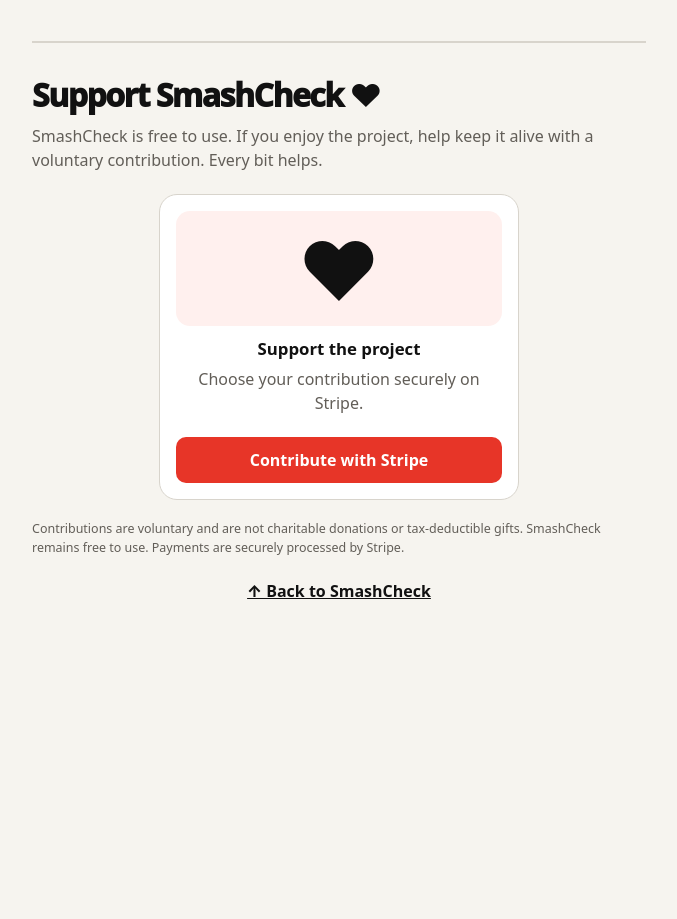
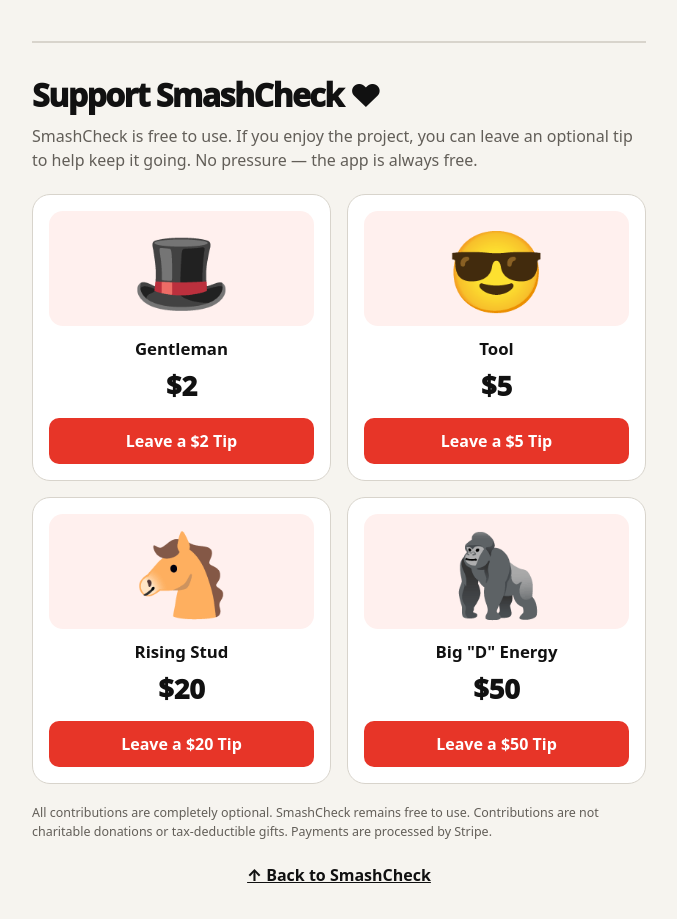
Before and after one commit to RYOTT77/SmashCheck, a website: page index.html in a window 1280 px wide. Shown: the part 841-1760 px from the top of the page, without its empty margins (301-978 px from the left). Before the commit the page ends 1493 px from the top, so only its background shows below. Drawn offline with Linux system fonts and the light colour scheme.

Commit message:
Enhance support section with tipping options
Updated support section with optional tipping tiers and modified support button.

```diff
--- a/index.html
+++ b/index.html
@@ -200,7 +200,7 @@
 
 .hidden { display: none; }
 
-/* SUPPORT SECTION */
+/* OPTIONAL SUPPORT SECTION */
 
 .support-section {
   margin-top: 42px;
@@ -220,6 +220,13 @@
   color: #625e58;
   line-height: 1.5;
   margin: 0 0 22px;
+}
+
+.tier-grid {
+  display: grid;
+  grid-template-columns: repeat(2, minmax(0, 1fr));
+  gap: 16px;
+  margin-top: 22px;
 }
 
 .tier {
@@ -246,6 +253,12 @@
   font-size: 1.05rem;
   line-height: 1.2;
   margin: 8px 0;
+}
+
+.tier-price {
+  font-size: 1.7rem;
+  font-weight: 1000;
+  margin: 8px 0 14px;
 }
 
 .tier-link {
@@ -279,8 +292,9 @@
 @media (max-width: 420px) {
   .header-bar { gap: 8px; }
   .support-button { padding: 10px; font-size: .8rem; }
+  .tier-grid { gap: 10px; }
   .tier { padding: 11px; }
-  .tier-icon { min-height: 90px; font-size: 4rem; }
+  .tier-icon { min-height: 90px; font-size: 3.5rem; }
 }
 
 @media print {
@@ -309,12 +323,9 @@
     Smash<span>Check</span>
   </header>
 
-  <a
-    class="support-button"
-    href="https://donate.stripe.com/bJe5kE2c3cco29i6bfgjC00"
-    target="_blank"
-    rel="noopener noreferrer"
-  >♥ Support</a>
+  <a class="support-button" href="#support">
+    ♥ Tip (Optional)
+  </a>
 </div>
 
 <section class="card">
@@ -395,34 +406,70 @@
   </div>
 </section>
 
+<!-- OPTIONAL TIPPING TIERS -->
+
 <section id="support" class="support-section">
 
 <h2 class="support-heading">Support SmashCheck ♥</h2>
 
 <p class="support-intro">
 SmashCheck is free to use. If you enjoy the project,
-help keep it alive with a voluntary contribution.
-Every bit helps.
+you can leave an optional tip to help keep it going.
+No pressure — the app is always free.
 </p>
 
-<div class="tier" style="max-width:360px;margin:0 auto;">
-  <div class="tier-icon" aria-hidden="true">♥</div>
-  <h3>Support the project</h3>
-  <p class="support-intro">
-    Choose your contribution securely on Stripe.
-  </p>
-  <a
-    class="tier-link"
-    href="https://donate.stripe.com/bJe5kE2c3cco29i6bfgjC00"
-    target="_blank"
-    rel="noopener noreferrer"
-  >Contribute with Stripe</a>
+<div class="tier-grid">
+
+  <article class="tier">
+    <div class="tier-icon" aria-hidden="true">🎩</div>
+    <h3>Gentleman</h3>
+    <p class="tier-price">$2</p>
+    <a class="tier-link"
+       href="YOUR_GENTLEMAN_STRIPE_LINK"
+       target="_blank" rel="noopener noreferrer">
+      Leave a $2 Tip
+    </a>
+  </article>
+
+  <article class="tier">
+    <div class="tier-icon" aria-hidden="true">😎</div>
+    <h3>Tool</h3>
+    <p class="tier-price">$5</p>
+    <a class="tier-link"
+       href="YOUR_TOOL_STRIPE_LINK"
+       target="_blank" rel="noopener noreferrer">
+      Leave a $5 Tip
+    </a>
+  </article>
+
+  <article class="tier">
+    <div class="tier-icon" aria-hidden="true">🐴</div>
+    <h3>Rising Stud</h3>
+    <p class="tier-price">$20</p>
+    <a class="tier-link"
+       href="YOUR_RISING_STUD_STRIPE_LINK"
+       target="_blank" rel="noopener noreferrer">
+      Leave a $20 Tip
+    </a>
+  </article>
+
+  <article class="tier">
+    <div class="tier-icon" aria-hidden="true">🦍</div>
+    <h3>Big "D" Energy</h3>
+    <p class="tier-price">$50</p>
+    <a class="tier-link"
+       href="YOUR_BIG_D_ENERGY_STRIPE_LINK"
+       target="_blank" rel="noopener noreferrer">
+      Leave a $50 Tip
+    </a>
+  </article>
+
 </div>
 
 <p class="support-disclaimer">
-Contributions are voluntary and are not charitable donations
-or tax-deductible gifts. SmashCheck remains free to use.
-Payments are securely processed by Stripe.
+All contributions are completely optional. SmashCheck remains
+free to use. Contributions are not charitable donations or
+tax-deductible gifts. Payments are processed by Stripe.
 </p>
 
 <a class="back-top" href="#">↑ Back to SmashCheck</a>
```
